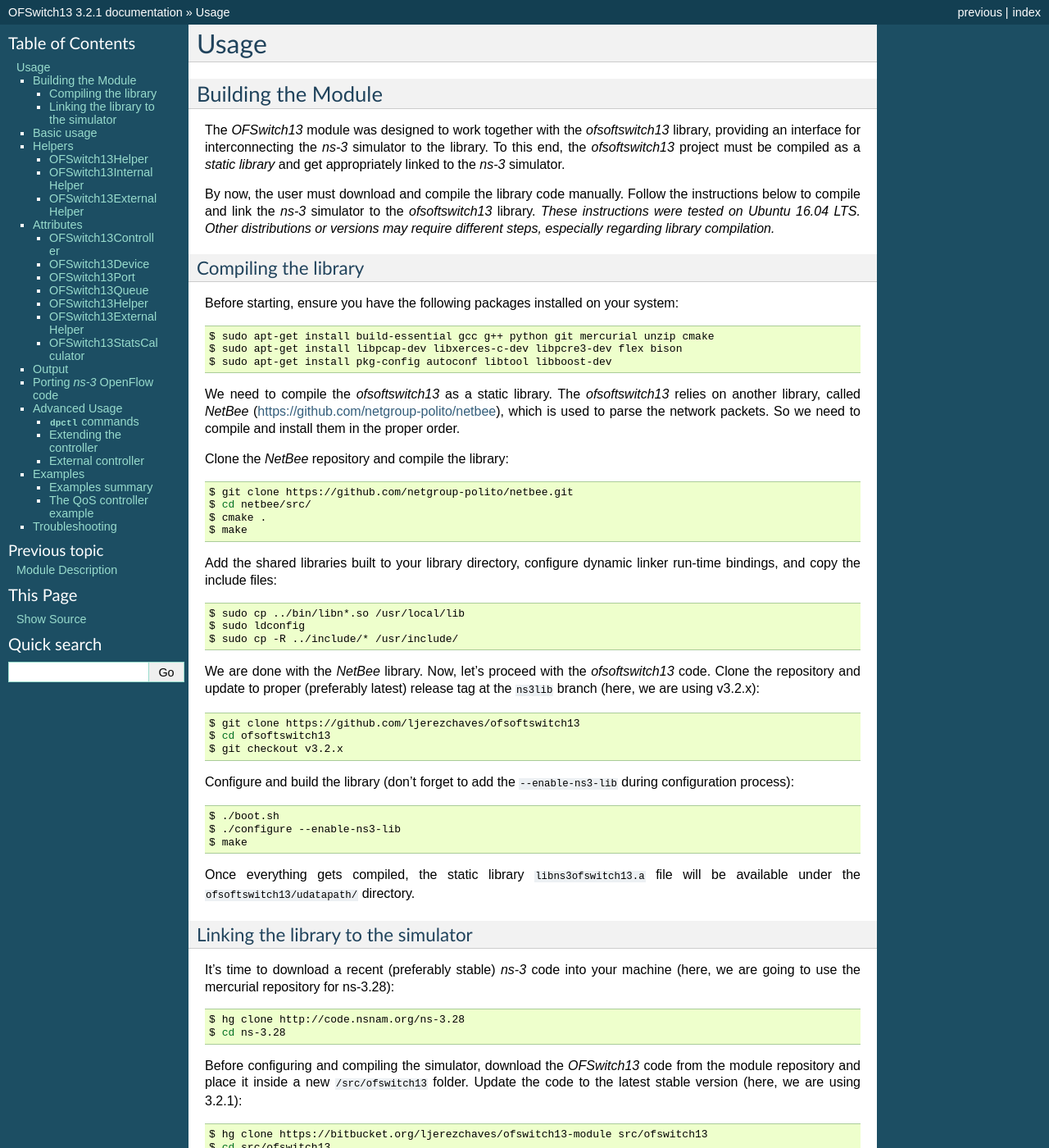
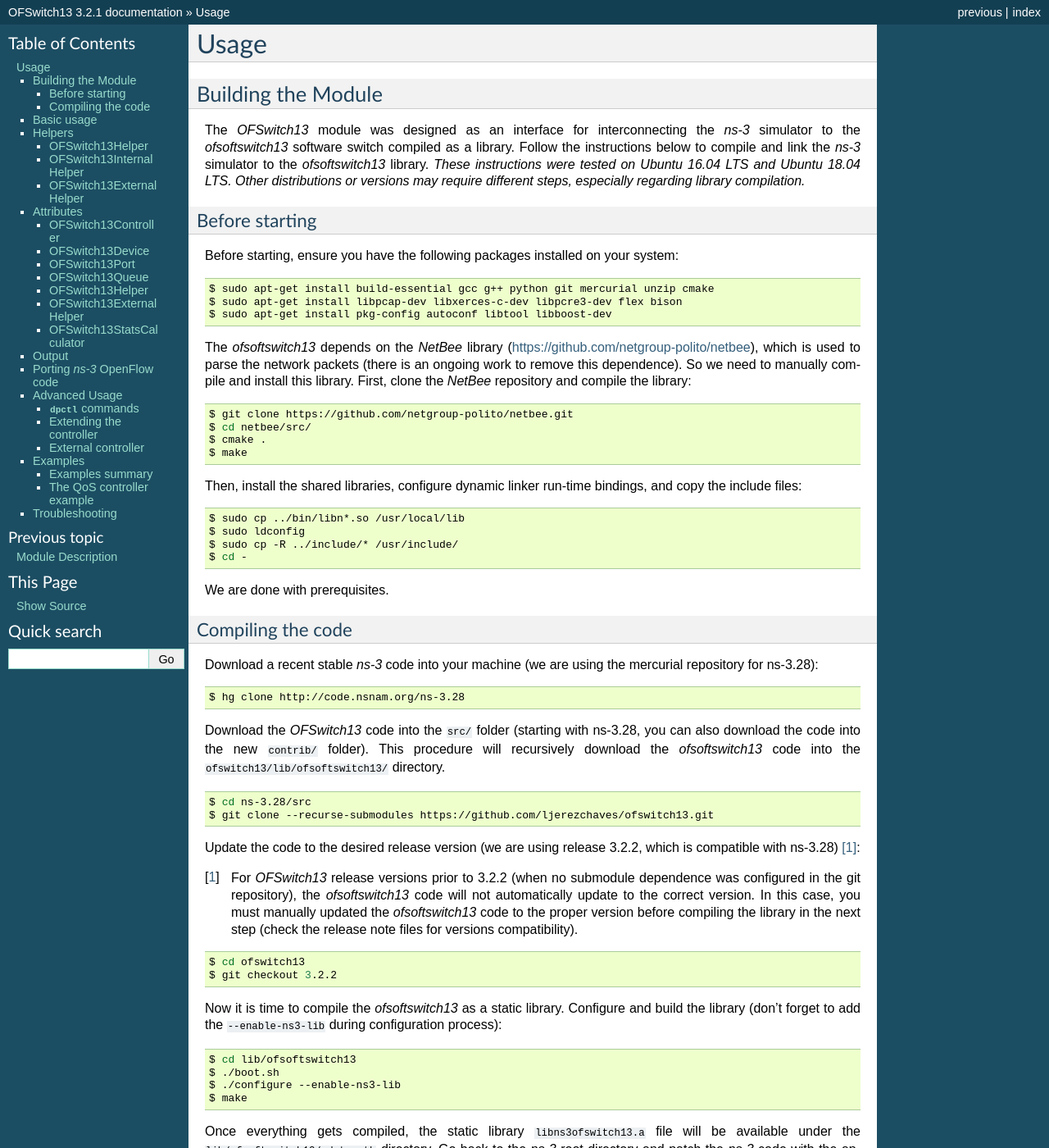
Before and after one commit to ljerezchaves/ofswitch13, a Sphinx documentation site: the page built from doc/source/ofswitch13-usage.rst, in a window 1280 px wide and 1400 px high. Shown: the whole window at 82% size. Built offline with Sphinx 7.4.7, drawn with Linux system fonts in a browser that asks for light colours; formulas are drawn with MathJax 3; some of the changed text lies outside the part shown.

Commit message:
Updating build instructions to reflect the changes to the GitHub.

```diff
--- a/doc/source/ofswitch13-usage.rst
+++ b/doc/source/ofswitch13-usage.rst
@@ -13,19 +13,15 @@
 Building the Module
 ===================
 
-The |ofs13| module was designed to work together with the |ofslib| library,
-providing an interface for interconnecting the |ns3| simulator to the library.
-To this end, the |ofslib| project must be compiled as a *static library* and
-get appropriately linked to the |ns3| simulator.
+The |ofs13| module was designed as an interface for interconnecting the |ns3|
+simulator to the |ofslib| software switch compiled as a library. Follow the
+instructions below to compile and link the |ns3| simulator to the |ofslib|
+library. *These instructions were tested on Ubuntu 16.04 LTS and Ubuntu 18.04
+LTS. Other distributions or versions may require different steps, especially
+regarding library compilation.*
 
-By now, the user must download and compile the library code manually. Follow
-the instructions below to compile and link the |ns3| simulator to the |ofslib|
-library. *These instructions were tested on Ubuntu 16.04 LTS. Other
-distributions or versions may require different steps, especially regarding
-library compilation.*
-
-Compiling the library
-#####################
+Before starting
+###############
 
 Before starting, ensure you have the following packages installed on your
 system:
@@ -36,12 +32,11 @@
   $ sudo apt-get install libpcap-dev libxerces-c-dev libpcre3-dev flex bison
   $ sudo apt-get install pkg-config autoconf libtool libboost-dev
 
-We need to compile the |ofslib| as a static library. The |ofslib| relies on
-another library, called *NetBee* (https://github.com/netgroup-polito/netbee),
-which is used to parse the network packets. So we need to compile and install
-them in the proper order.
-
-Clone the *NetBee* repository and compile the library:
+The |ofslib| depends on the *NetBee* library
+(https://github.com/netgroup-polito/netbee), which is used to parse the network
+packets (there is an ongoing work to remove this dependence). So we need to
+manually compile and install this library. First, clone the *NetBee* repository
+and compile the library:
 
 .. code-block:: bash
 
@@ -50,85 +45,94 @@
   $ cmake .
   $ make
 
-Add the shared libraries built to your library directory, configure dynamic
-linker run-time bindings, and copy the include files:
+Then, install the shared libraries, configure dynamic linker run-time bindings,
+and copy the include files:
 
 .. code-block:: bash
 
   $ sudo cp ../bin/libn*.so /usr/local/lib
   $ sudo ldconfig
   $ sudo cp -R ../include/* /usr/include/
+  $ cd -
 
-We are done with the *NetBee* library. Now, let's proceed with the |ofslib|
-code. Clone the repository and update to proper (preferably latest) release tag
-at the ``ns3lib`` branch (here, we are using v3.2.x):
+We are done with prerequisites.
+
+Compiling the code
+##################
+
+Download a recent stable |ns3| code into your machine (we are using the
+mercurial repository for ns-3.28):
 
 .. code-block:: bash
 
-  $ git clone https://github.com/ljerezchaves/ofsoftswitch13
-  $ cd ofsoftswitch13
-  $ git checkout v3.2.x
+  $ hg clone http://code.nsnam.org/ns-3.28
 
-Configure and build the library (don't forget to add the ``--enable-ns3-lib``
-during configuration process):
+Download the |ofs13| code into the ``src/`` folder (starting with ns-3.28, you
+can also download the code into the new ``contrib/`` folder). This procedure
+will recursively download the |ofslib| code into the
+``ofswitch13/lib/ofsoftswitch13/`` directory.
 
 .. code-block:: bash
 
+  $ cd ns-3.28/src
+  $ git clone --recurse-submodules https://github.com/ljerezchaves/ofswitch13.git
+
+Update the code to the desired release version (we are using release 3.2.2,
+which is compatible with ns-3.28) [#f1]_:
+
+.. [#f1] For |ofs13| release versions prior to 3.2.2 (when no submodule
+         dependence was configured in the git repository), the |ofslib| code
+         will not automatically update to the correct version. In this case,
+         you must manually updated the |ofslib| code to the proper version
+         before compiling the library in the next step (check the release note
+         files for versions compatibility).
+
+.. code-block:: bash
+
+  $ cd ofswitch13
+  $ git checkout 3.2.2
+
+Now it is time to compile the |ofslib| as a static library. Configure and
+build the library (don't forget to add the ``--enable-ns3-lib`` during
+configuration process):
+
+.. code-block:: bash
+
+  $ cd lib/ofsoftswitch13
   $ ./boot.sh
   $ ./configure --enable-ns3-lib
   $ make
 
 Once everything gets compiled, the static library ``libns3ofswitch13.a`` file
-will be available under the ``ofsoftswitch13/udatapath/`` directory.
-
-Linking the library to the simulator
-####################################
-
-It's time to download a recent (preferably stable) |ns3| code into your machine
-(here, we are going to use the mercurial repository for ns-3.28):
+will be available under the ``lib/ofsoftswitch13/udatapath`` directory. Go back
+to the |ns3| root directory and patch the |ns3| code with the appropriated
+patches available under the ``ofswitch13/utils`` directory (check for the
+correct |ns3| version):
 
 .. code-block:: bash
 
-  $ hg clone http://code.nsnam.org/ns-3.28
-  $ cd ns-3.28
+  $ cd ../../../../
+  $ patch -p1 < src/ofswitch13/utils/ofswitch13-src-3_28.patch
+  $ patch -p1 < src/ofswitch13/utils/ofswitch13-doc-3_28.patch
 
-Before configuring and compiling the simulator, download the |ofs13| code from
-the module repository and place it inside a new ``/src/ofswitch13`` folder.
-Update the code to the latest stable version (here, we are using 3.2.1):
+The ``src`` patch creates the new OpenFlow receive callback at
+``CsmaNetDevice`` and ``VirtualNetDevice``, allowing OpenFlow switch to get raw
+packets from these devices. These are the only required changes in the |ns3|
+code for |ofs13| integration. The ``doc`` patch is optional, and instructs the
+simulator to include the module in the |ns3| model library and source code API
+documentation, which can be helpful to compile the documentation using Doxygen
+and Sphinx.
+
+Now, configure the |ns3|. By default, the configuration script will look for
+the |ofslib| library in the ``lib/ofsoftswitch13/`` directory (use the
+``--with-ofswitch13`` option to specify a different location):
 
 .. code-block:: bash
 
-  $ hg clone https://bitbucket.org/ljerezchaves/ofswitch13-module src/ofswitch13
-  $ cd src/ofswitch13
-  $ hg update 3.2.1
-  $ cd ../../
+  $ ./waf configure
 
-Patch the |ns3| code with the appropriated patches available under the
-``ofswitch13/utils`` directory (use the patches for the correct |ns3|
-version):
-
-.. code-block:: bash
-
-  $ patch -p1 < src/ofswitch13/utils/ofswitch13-src-3_28.patch
-  $ patch -p1 < src/ofswitch13/utils/ofswitch13-doc-3_28.patch
-
-The ``ofswitch13-src-3_28.patch`` creates the new OpenFlow receive callback at
-``CsmaNetDevice`` and ``VirtualNetDevie``, allowing OpenFlow switch to get raw
-packets from these devices. These are the only required changes in the |ns3|
-code for |ofs13| integration. The ``ofswitch13-doc-3_28.patch`` is optional. It
-instructs the simulator to include the module in the |ns3| model library and
-source code API documentation, which can be helpful to compile the
-documentation using Doxygen and Sphinx.
-
-Now, you can configure the |ns3| including the ``--with-ofswitch13`` option to
-show the simulator where it can find the |ofslib| main directory:
-
-.. code-block:: bash
-
-  $ ./waf configure --with-ofswitch13=path/to/ofsoftswitch13
-
-Check for the enabled |ns3| *OpenFlow 1.3 Integration* feature at the end of
-the configuration process. Finally, compile the simulator:
+Check for the enabled *NS-3 OpenFlow 1.3 integration* feature after
+configuration. Finally, compile the simulator:
 
 .. code-block:: bash
 
```
